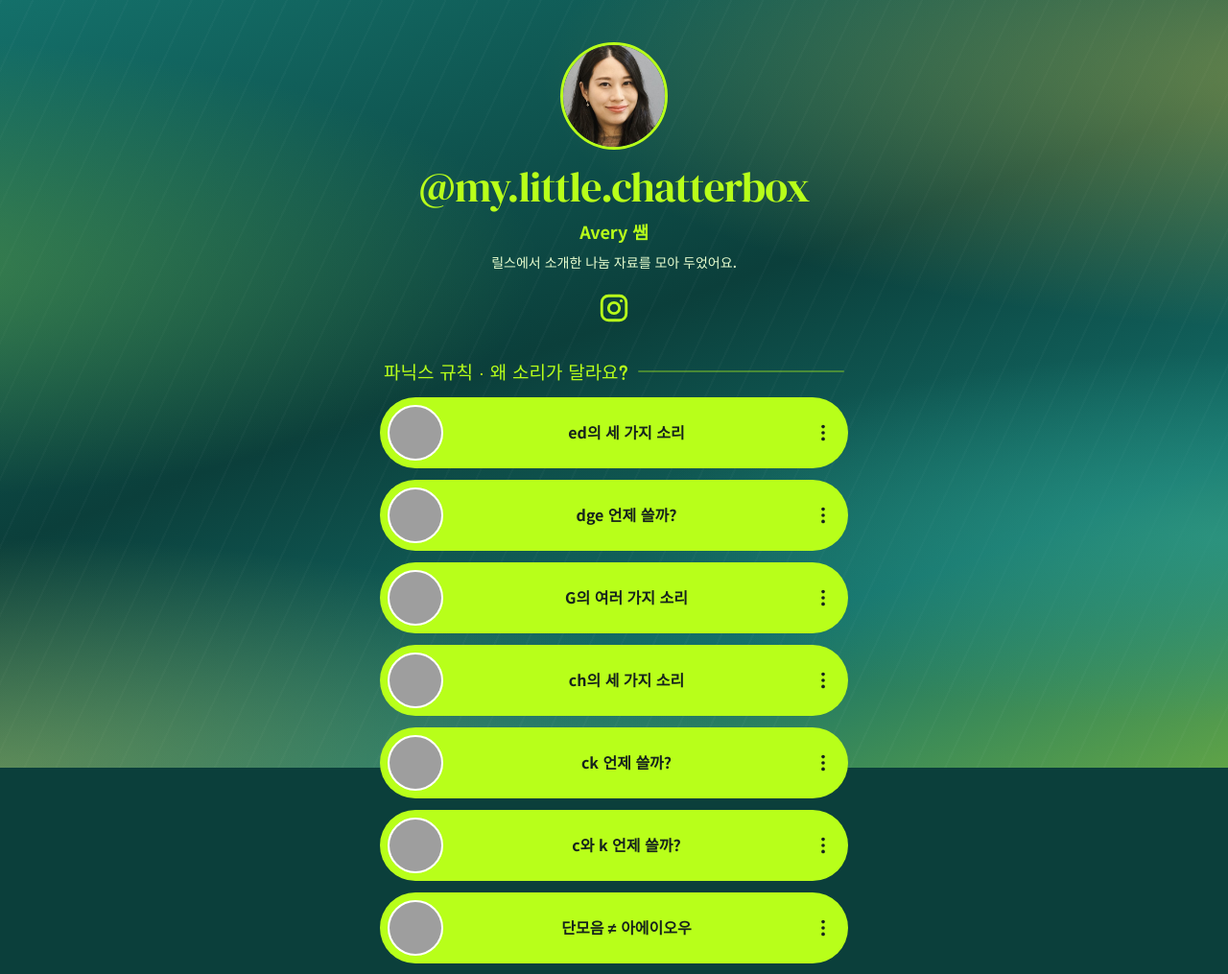
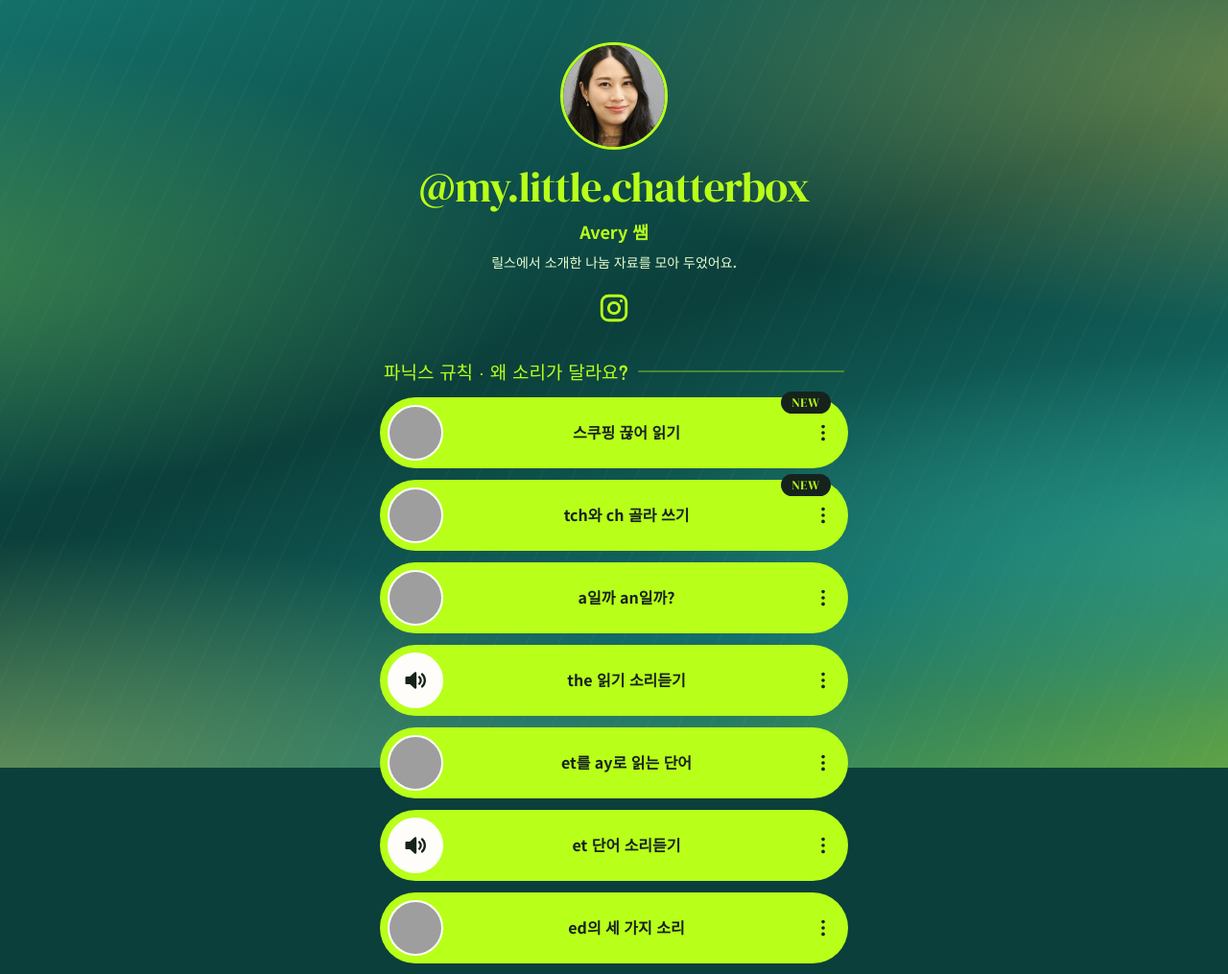
Before and after one commit to averyeveryday85/jaryo, a plain HTML site: page index.html in a window 1280 px wide. Shown: the top 1015 px of the page at 96% size. Drawn offline with Linux system fonts and the light colour scheme; grey boxes are pictures that could not be loaded.

Commit message:
자료실: 스쿠핑, tch, a·an, et 자료와 소리듣기 페이지 4개, 엘코닌 박스 받아쓰기 추가
Co-Authored-By: Claude Opus 5.5 <noreply@anthropic.com>
Claude-Session: https://claude.ai/code/session_01TDP1d4QLsfhSoe8h3TqUgm

```diff
--- a/index.html
+++ b/index.html
@@ -106,6 +106,18 @@ const SERIES = [
 
 const RESOURCES = [
   // 파닉스 규칙
+  { id: 'scoop', series: 'phonics', added: '2026-11-25',
+    title: '스쿠핑 끊어 읽기', drive: '1EABIT6oDThYv3tWsEB3HTJWjLrLkoLGh' },
+  { id: 'tch', series: 'phonics', added: '2026-11-24',
+    title: 'tch와 ch 골라 쓰기', drive: '12g0bArRmt_GNgA5SLJSn51vvkiEtqCow' },
+  { id: 'an', series: 'phonics', added: '2026-11-21',
+    title: 'a일까 an일까?', drive: '1C3-A22M7J8mZlY1-B7isQFyvXpL8QZ2R' },
+  { id: 'thea-listen', series: 'phonics', added: '2026-11-21', icon: 'speaker',
+    title: 'the 읽기 소리듣기', url: 'https://listen.mylittlechatterbox.net/thea/' },
+  { id: 'et', series: 'phonics', added: '2026-11-21',
+    title: 'et를 ay로 읽는 단어', drive: '15Ysjocyo6jIw9TJ0jvezyMb_UGCZJ3_3' },
+  { id: 'etay-listen', series: 'phonics', added: '2026-11-21', icon: 'speaker',
+    title: 'et 단어 소리듣기', url: 'https://listen.mylittlechatterbox.net/etay/' },
   { id: 'ed', series: 'phonics', added: '2026-11-12',
     title: 'ed의 세 가지 소리', drive: '1ZMCwUm8bgJIHOF0vxUEtx4cvZIn08uFq' },
   { id: 'dge', series: 'phonics', added: '2026-11-10',
@@ -132,6 +144,8 @@ const RESOURCES = [
   // 엄마표 영어 · 놀이 자료
   { id: 'action', series: 'play', added: '2026-11-17',
     title: '48개 동작 놀이카드와 한 단어 더하기 대화표', drive: '1BWXibx3uUi4GaturCUMqsk2rnZ8zujsI' },
+  { id: 'elkonin', series: 'play', added: '2026-11-17',
+    title: '엘코닌 박스 받아쓰기 자료', drive: '1GCXeNxMLfq8w3kvIH_vTsIFflkAKQ6kr' },
   { id: 'hungry', series: 'play', added: '2026-11-09',
     title: 'Who Is Hungry 영어 활동지', drive: '175tfnPghUgeCH93UIoXO_vTtbIvATzM3' },
   { id: 'book', series: 'play', added: '2026-10-10',
@@ -166,6 +180,10 @@ const RESOURCES = [
   // 파닉스 정리 · 음절
   { id: 'cheat', series: 'guide', added: '2026-11-16',
     title: '파닉스 치트시트 심플버전', drive: '1NUlaEAOQmcrHA7g_kyIp9_4BrPdggwmv' },
+  { id: 'abcs-listen', series: 'guide', added: '2026-11-16', icon: 'speaker',
+    title: '알파벳 소리듣기', url: 'https://listen.mylittlechatterbox.net/abcs/' },
+  { id: 'vw-listen', series: 'guide', added: '2026-11-16', icon: 'speaker',
+    title: '단모음 장모음 소리듣기', url: 'https://listen.mylittlechatterbox.net/vw/' },
   { id: 'syllable', series: 'guide', added: '2026-09-22',
     title: '음절의 6가지 유형과 음절 나누기 영상 모음', drive: '1I-eByNii9wK8j2dli5Ai6KdN9iHzfKyI' },
   { id: 'syl80', series: 'guide', added: '2026-09-22',
```
